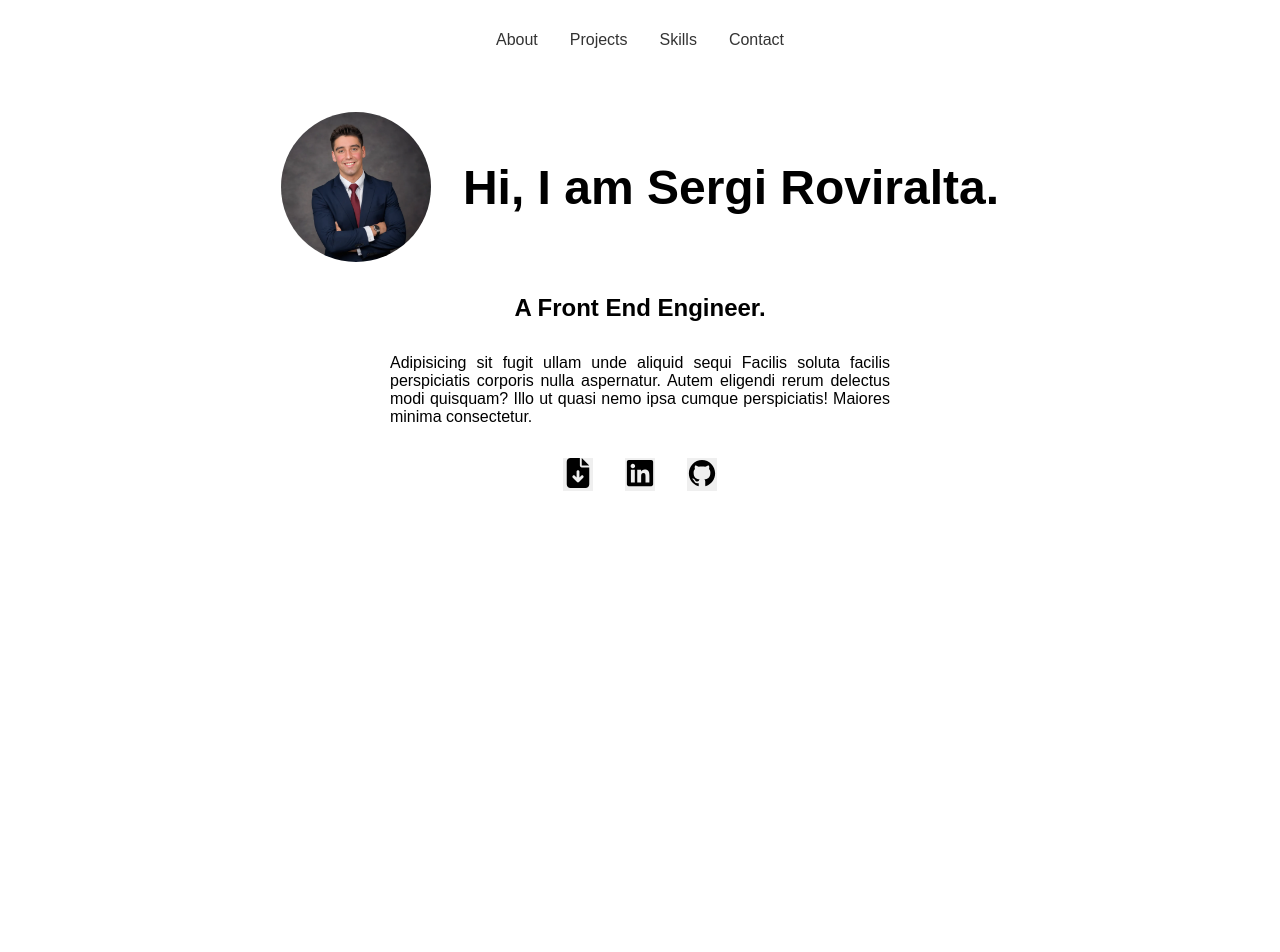
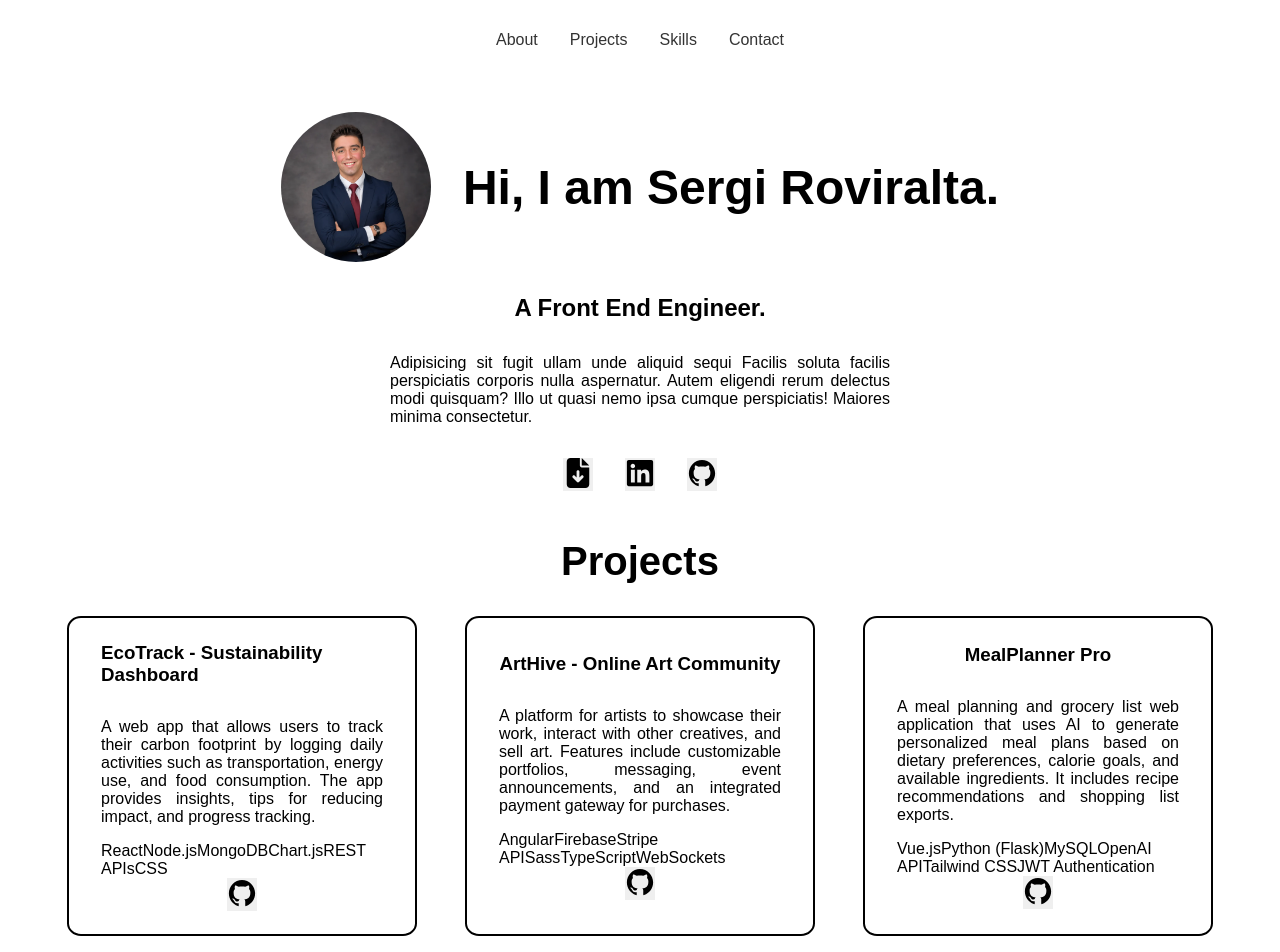
Before and after one commit to roviralta/my-portfolio, a React (Create React App) app: page / in a window 1280 px wide. Shown: the top 952 px of the page. Before the commit the page ends 800 px from the top, so only its background shows below. Built offline with nearby package versions, Linux system fonts and the light colour scheme.

Commit message:
added random data and projects section

```diff
--- a/src/App.js
+++ b/src/App.js
@@ -1,5 +1,6 @@
 import Header from "./components/Header/Header";
 import About from "./components/About/About";
+import ProjectContainer from "./components/ProjectContainer/ProjectContainer";
 import "./App.css";
 
 function App() {
@@ -7,6 +8,7 @@ function App() {
     <>
       <Header></Header>
       <About></About>
+      <ProjectContainer></ProjectContainer>
     </>
   );
 }
--- a/src/components/Button/ResumeButton.css
+++ b/src/components/Button/ResumeButton.css
@@ -3,12 +3,12 @@
 }
 
 .icon {
-  font-size: 30px; /* Size of the icon */
-  color: black; /* LinkedIn blue */
+  font-size: 30px;
+  color: black;
   transition: color 0.3s ease, transform 0.2s ease;
   cursor: pointer;
 }
 
 .icon:hover {
-  transform: scale(1.4); /* Slight scaling effect */
+  transform: scale(1.4);
 }
--- /dev/null
+++ b/src/components/Project/Project.css
@@ -0,0 +1,37 @@
+#project {
+  width: 350px;
+  height: 320px;
+  display: flex;
+  justify-content: center;
+  align-items: center;
+  flex-direction: column;
+  border: 2px solid black;
+  border-radius: 4%;
+  padding: 2rem 2rem;
+}
+
+#project:hover {
+  transform: scale(1.1);
+}
+
+.nameProject {
+  margin-bottom: 2rem;
+}
+
+.project-desc {
+  text-align: justify;
+}
+
+.skills {
+  margin-top: 1rem;
+}
+
+#git-project {
+  border: none;
+}
+
+@media (max-width: 768px) {
+  #project {
+    font-size: 0.95rem;
+  }
+}
--- /dev/null
+++ b/src/components/Project/Project.js
@@ -0,0 +1,22 @@
+import React from "react";
+import "./Project.css";
+import ResumeButton from "../Button/ResumeButton";
+import { IoLogoGithub } from "react-icons/io";
+
+const Project = (props) => {
+  return (
+    <div id="project">
+      <h3 className="nameProject">{props.name}</h3>
+      <p className="project-desc">{props.description}</p>
+      <p className="skills">{props.skills}</p>
+      <button id="git-project">
+        <ResumeButton
+          link="https://www.google.com/?hl=es"
+          icon={IoLogoGithub}
+        />
+      </button>
+    </div>
+  );
+};
+
+export default Project;
--- /dev/null
+++ b/src/components/ProjectContainer/ProjectContainer.css
@@ -0,0 +1,23 @@
+#projects {
+  margin: 3rem 2rem;
+  display: flex;
+  flex-direction: column; /* Stack title and projects vertically */
+  align-items: center;
+}
+
+.section-title {
+  margin-bottom: 2rem;
+}
+
+#title {
+  font-size: 2.5rem;
+  text-align: center;
+}
+
+.iterat-proj {
+  display: flex;
+  justify-content: center;
+  align-items: center;
+  gap: 3rem;
+  flex-wrap: wrap;
+}
--- /dev/null
+++ b/src/components/ProjectContainer/ProjectContainer.js
@@ -0,0 +1,27 @@
+import React from "react";
+import Project from "../Project/Project";
+import "./ProjectContainer.css";
+import { projects } from "../../data/ProjectContainer";
+
+const ProjectContainer = () => {
+  return (
+    <>
+      <section id="projects">
+        <div className="section-title">
+          <h1 id="title">Projects</h1>
+        </div>
+        <div className="iterat-proj">
+          {projects.map((project) => (
+            <Project
+              name={project.name}
+              description={project.description}
+              skills={project.skills_used}
+            />
+          ))}
+        </div>
+      </section>
+    </>
+  );
+};
+
+export default ProjectContainer;
--- /dev/null
+++ b/src/data/ProjectContainer.js
@@ -0,0 +1,43 @@
+const projects = [
+  {
+    name: "EcoTrack - Sustainability Dashboard",
+    description:
+      "A web app that allows users to track their carbon footprint by logging daily activities such as transportation, energy use, and food consumption. The app provides insights, tips for reducing impact, and progress tracking.",
+    skills_used: [
+      "React",
+      "Node.js",
+      "MongoDB",
+      "Chart.js",
+      "REST APIs",
+      "CSS",
+    ],
+  },
+  {
+    name: "ArtHive - Online Art Community",
+    description:
+      "A platform for artists to showcase their work, interact with other creatives, and sell art. Features include customizable portfolios, messaging, event announcements, and an integrated payment gateway for purchases.",
+    skills_used: [
+      "Angular",
+      "Firebase",
+      "Stripe API",
+      "Sass",
+      "TypeScript",
+      "WebSockets",
+    ],
+  },
+  {
+    name: "MealPlanner Pro",
+    description:
+      "A meal planning and grocery list web application that uses AI to generate personalized meal plans based on dietary preferences, calorie goals, and available ingredients. It includes recipe recommendations and shopping list exports.",
+    skills_used: [
+      "Vue.js",
+      "Python (Flask)",
+      "MySQL",
+      "OpenAI API",
+      "Tailwind CSS",
+      "JWT Authentication",
+    ],
+  },
+];
+
+export { projects };
```
